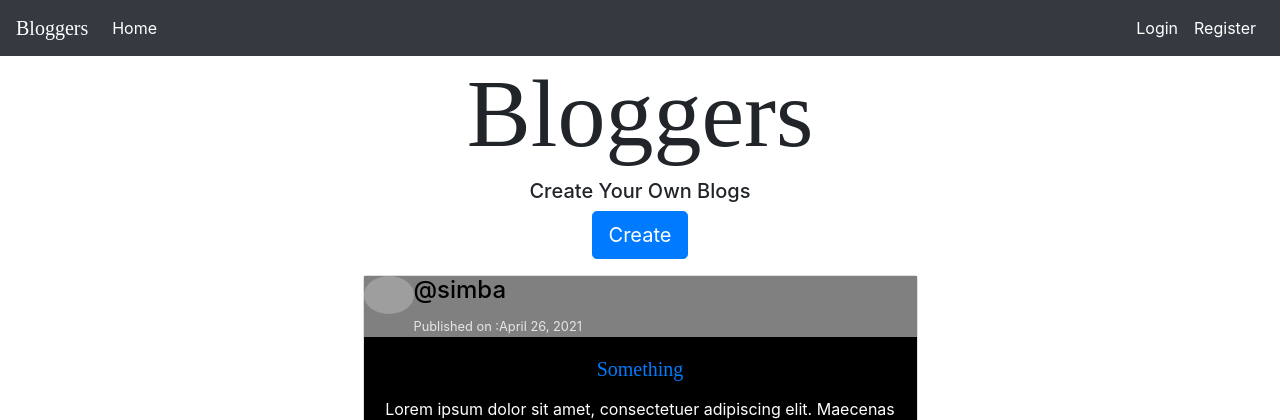
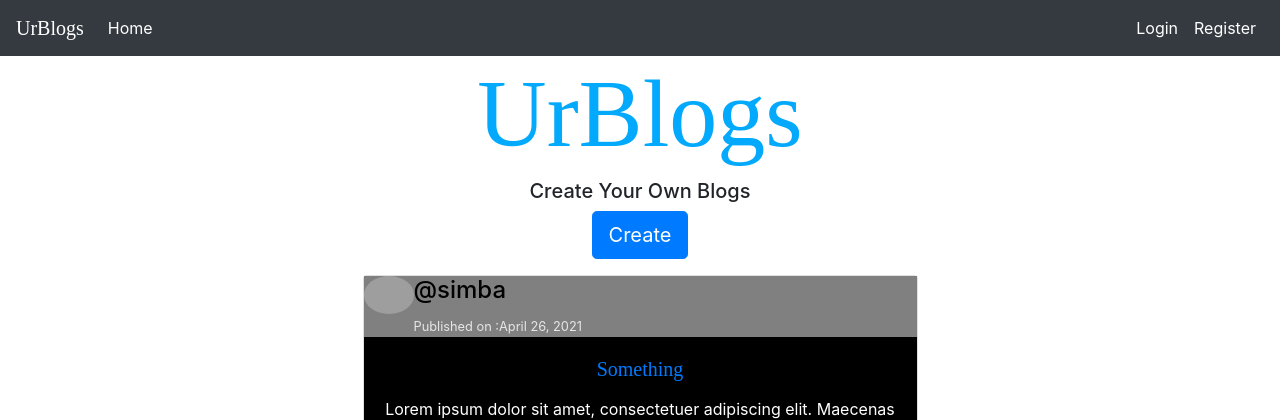
Before and after one commit to pavansaigadde/django_blog_project, a Django app: page / in a window 1280 px wide. Shown: the top 420 px of the page. Run offline with Django 3.2, Linux system fonts and the light colour scheme; data comes from the database, SQL or seed files in the repository; both versions use the stored data as it was after the commit; some libraries are stand-ins or nearby versions; some web fonts are replaced; grey boxes are pictures that could not be loaded.

Commit message:
changed title

```diff
--- a/blog_project/blog/templates/blog/base.html
+++ b/blog_project/blog/templates/blog/base.html
@@ -24,7 +24,7 @@
 
 <nav class="navbar navbar-expand-lg  navbar-dark bg-dark  ">
     <!-- Brand -->
-    <a class="navbar-brand bigbrand title" href="{% url 'blog:index'%}">Bloggers</a>
+    <a class="navbar-brand bigbrand title" href="{% url 'blog:index'%}">UrBlogs</a>
     <!-- Toggler/collapsibe Button -->
     <button class="navbar-toggler" type="button" data-toggle="collapse"
      target="#collapsibleNavbar">
--- a/blog_project/blog/templates/blog/index.html
+++ b/blog_project/blog/templates/blog/index.html
@@ -3,7 +3,7 @@
 {% block content %}
 <div class="container " align='center'>
 
-    <h1 class="display-1 text-bold title">Bloggers</h1>
+    <h1 class="display-1 text-bold title">UrBlogs</h1>
     <h5 class="text-gray-soft text-regular">Create Your Own Blogs</h5>
     {% if user.is_authenticated %}
 
--- a/blog_project/blog/templates/blog/post_detail.html
+++ b/blog_project/blog/templates/blog/post_detail.html
@@ -51,7 +51,6 @@
 		{% endif %}
 	{% endif %}
 
-
 	<!-- Comment form -->
 	{% if user.is_authenticated %}
 
@@ -62,9 +61,7 @@
 		{% bootstrap_form form %}
 
 		<input class="btn btn-primary btn-sm" type="submit" value="Submit">
-
 	</form>
-
 	{% endif %}
 
 	<!-- Comments List -->
--- a/blog_project/static/css/main.css
+++ b/blog_project/static/css/main.css
@@ -27,6 +27,7 @@
 }
 .title{
 	font-family: 'New Tegomin', serif;
+	color: #03a9fc;
 }
 
 .bigbrand{
```
Also changed, not shown: blog_project/db.sqlite3.
